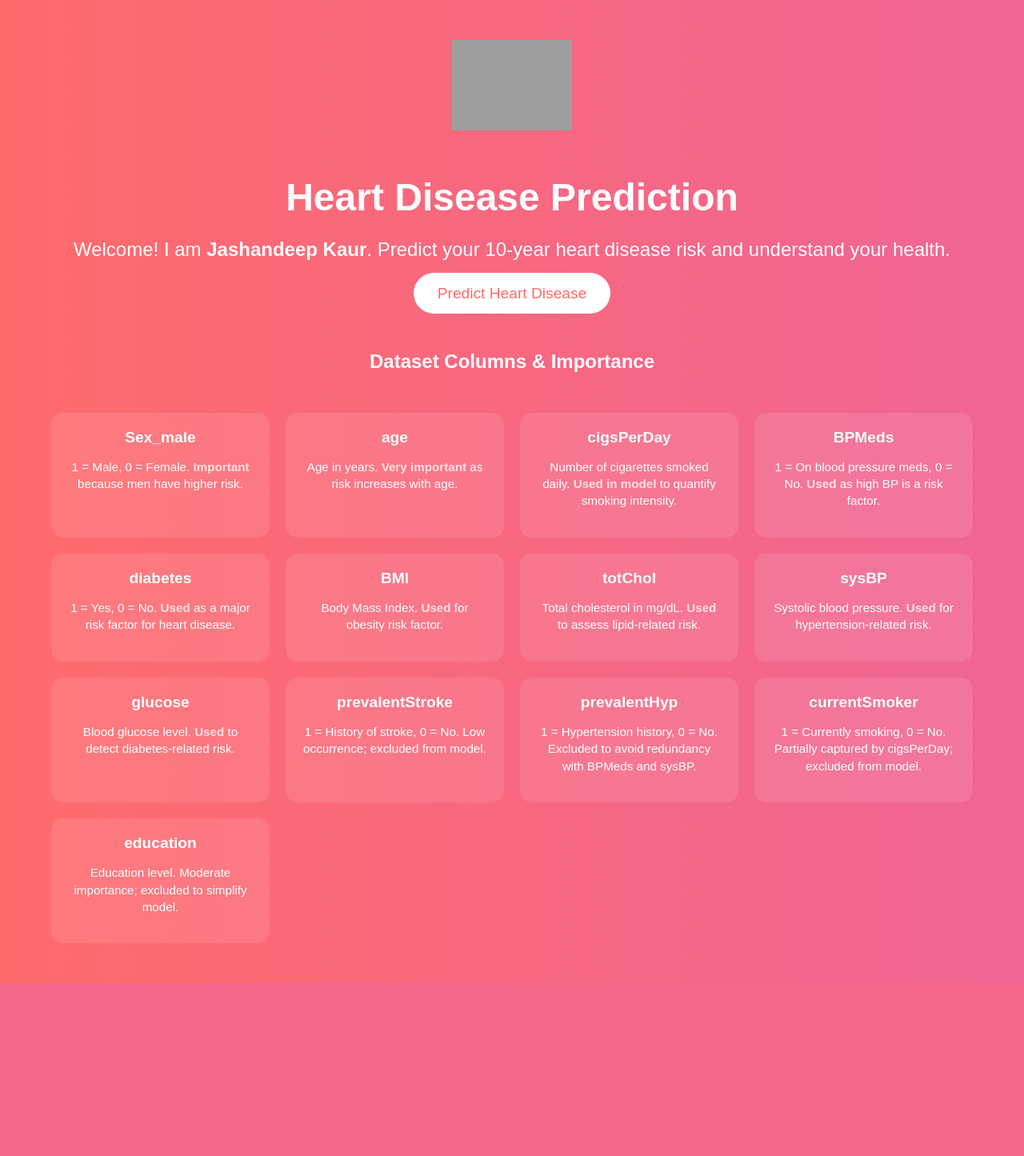
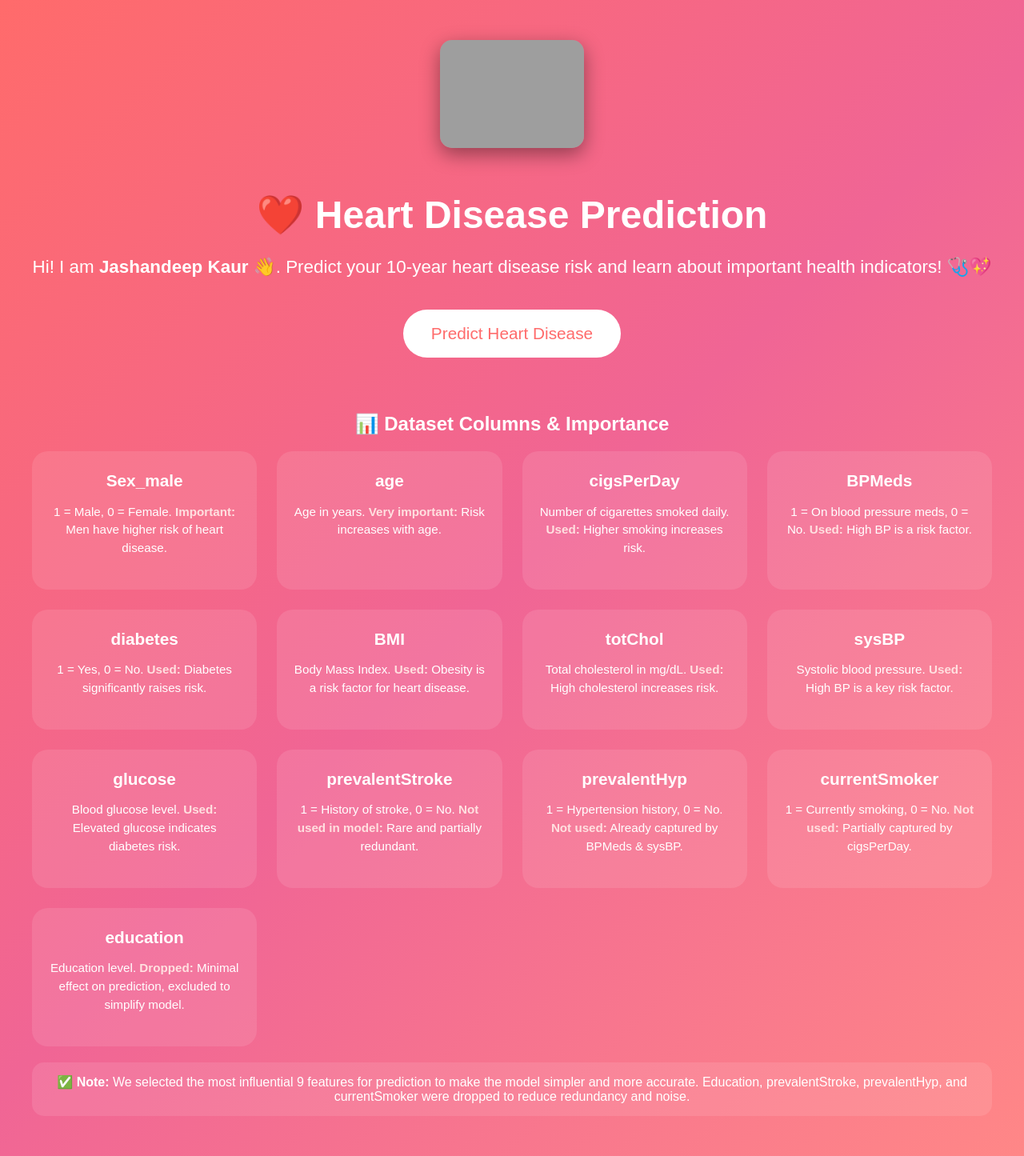
Before and after one commit to jashandeep032kaur-dot/heart-disease-prediction, a Flask app: page / in a window 1280 px wide. Shown: the whole page at 80% size. Before the commit the page ends 1229 px from the top, so only its background shows below. Run offline with Flask 3, Linux system fonts and the light colour scheme; parts of the project's set-up code (start-up, migrations or seed data) failed here and were passed over; grey boxes are pictures that could not be loaded.

Commit message:
Update templates/index.html

```diff
--- a/templates/index.html
+++ b/templates/index.html
@@ -5,30 +5,45 @@
     <title>Heart Disease Prediction</title>
     <style>
         body {
-            font-family: Arial, Helvetica, sans-serif;
-            background: linear-gradient(to right, #ff6b6b, #f06595);
+            font-family: 'Arial', sans-serif;
+            background: linear-gradient(135deg, #ff6b6b, #f06595, #ff8787);
             color: #fff;
             margin: 0;
             padding: 0;
+        }
+
+        .container {
+            max-width: 1200px;
+            margin: 0 auto;
+            padding: 50px 20px;
             text-align: center;
         }
-        .container {
-            width: 90%;
-            max-width: 1200px;
-            margin: auto;
-            padding: 50px 0;
-        }
+
         h1 {
             font-size: 3em;
             margin-bottom: 10px;
         }
+
         p.intro {
-            font-size: 1.5em;
-            margin-bottom: 30px;
+            font-size: 1.4em;
+            margin-bottom: 40px;
         }
+
+        .heart-img {
+            width: 180px;
+            margin-bottom: 20px;
+            border-radius: 15px;
+            box-shadow: 0 8px 25px rgba(0,0,0,0.4);
+            transition: transform 0.3s ease;
+        }
+
+        .heart-img:hover {
+            transform: scale(1.05);
+        }
+
         .btn {
-            padding: 15px 30px;
-            font-size: 1.2em;
+            padding: 18px 35px;
+            font-size: 1.3em;
             color: #ff6b6b;
             background-color: #fff;
             border: none;
@@ -36,112 +51,136 @@
             cursor: pointer;
             transition: all 0.3s ease;
             text-decoration: none;
+            display: inline-block;
+            margin-bottom: 50px;
         }
+
         .btn:hover {
             background-color: #ffe0e0;
             transform: scale(1.1);
         }
-        .heart-img {
-            width: 150px;
-            margin-bottom: 20px;
-        }
+
         .cards {
             display: grid;
             grid-template-columns: repeat(auto-fit, minmax(250px, 1fr));
-            gap: 20px;
-            margin-top: 50px;
+            gap: 25px;
         }
+
         .card {
             background: rgba(255,255,255,0.1);
-            padding: 20px;
-            border-radius: 15px;
+            padding: 25px 20px;
+            border-radius: 20px;
             transition: all 0.3s ease;
             cursor: pointer;
         }
+
         .card:hover {
             background: rgba(255,255,255,0.3);
-            transform: translateY(-5px);
+            transform: translateY(-8px) scale(1.02);
+            box-shadow: 0 10px 30px rgba(0,0,0,0.4);
         }
+
         .card h3 {
             margin-top: 0;
-            margin-bottom: 10px;
-            font-size: 1.2em;
+            margin-bottom: 12px;
+            font-size: 1.3em;
             color: #fff;
         }
+
         .card p {
             font-size: 0.95em;
-            line-height: 1.4em;
+            line-height: 1.5em;
         }
+
         .important {
             color: #ffe0e0;
             font-weight: bold;
+        }
+
+        .note {
+            margin-top: 20px;
+            font-size: 1em;
+            background: rgba(255,255,255,0.1);
+            padding: 15px;
+            border-radius: 15px;
+        }
+
+        @media (max-width: 600px) {
+            .btn {
+                width: 70%;
+            }
         }
     </style>
 </head>
 <body>
     <div class="container">
         <!-- Heart image -->
-        <img src="https://upload.wikimedia.org/wikipedia/commons/thumb/7/7c/Human_heart_anterior_view.svg/512px-Human_heart_anterior_view.svg.png" alt="Heart" class="heart-img">
+        <img src="https://upload.wikimedia.org/wikipedia/commons/thumb/7/7c/Human_heart_anterior_view.svg/512px-Human_heart_anterior_view.svg.png" alt="Heart Image" class="heart-img">
 
-        <h1>Heart Disease Prediction</h1>
-        <p class="intro">Welcome! I am <strong>Jashandeep Kaur</strong>. Predict your 10-year heart disease risk and understand your health.</p>
+        <h1>❤️ Heart Disease Prediction</h1>
+        <p class="intro">Hi! I am <strong>Jashandeep Kaur</strong> 👋. Predict your 10-year heart disease risk and learn about important health indicators! 🩺💖</p>
 
+        <!-- Button to go to prediction form -->
         <a href="/predict" class="btn">Predict Heart Disease</a>
 
-        <h2 style="margin-top:60px;">Dataset Columns & Importance</h2>
+        <h2>📊 Dataset Columns & Importance</h2>
         <div class="cards">
             <div class="card">
                 <h3>Sex_male</h3>
-                <p>1 = Male, 0 = Female. <span class="important">Important</span> because men have higher risk.</p>
+                <p>1 = Male, 0 = Female. <span class="important">Important:</span> Men have higher risk of heart disease.</p>
             </div>
             <div class="card">
                 <h3>age</h3>
-                <p>Age in years. <span class="important">Very important</span> as risk increases with age.</p>
+                <p>Age in years. <span class="important">Very important:</span> Risk increases with age.</p>
             </div>
             <div class="card">
                 <h3>cigsPerDay</h3>
-                <p>Number of cigarettes smoked daily. <span class="important">Used in model</span> to quantify smoking intensity.</p>
+                <p>Number of cigarettes smoked daily. <span class="important">Used:</span> Higher smoking increases risk.</p>
             </div>
             <div class="card">
                 <h3>BPMeds</h3>
-                <p>1 = On blood pressure meds, 0 = No. <span class="important">Used</span> as high BP is a risk factor.</p>
+                <p>1 = On blood pressure meds, 0 = No. <span class="important">Used:</span> High BP is a risk factor.</p>
             </div>
             <div class="card">
                 <h3>diabetes</h3>
-                <p>1 = Yes, 0 = No. <span class="important">Used</span> as a major risk factor for heart disease.</p>
+                <p>1 = Yes, 0 = No. <span class="important">Used:</span> Diabetes significantly raises risk.</p>
             </div>
             <div class="card">
                 <h3>BMI</h3>
-                <p>Body Mass Index. <span class="important">Used</span> for obesity risk factor.</p>
+                <p>Body Mass Index. <span class="important">Used:</span> Obesity is a risk factor for heart disease.</p>
             </div>
             <div class="card">
                 <h3>totChol</h3>
-                <p>Total cholesterol in mg/dL. <span class="important">Used</span> to assess lipid-related risk.</p>
+                <p>Total cholesterol in mg/dL. <span class="important">Used:</span> High cholesterol increases risk.</p>
             </div>
             <div class="card">
                 <h3>sysBP</h3>
-                <p>Systolic blood pressure. <span class="important">Used</span> for hypertension-related risk.</p>
+                <p>Systolic blood pressure. <span class="important">Used:</span> High BP is a key risk factor.</p>
             </div>
             <div class="card">
                 <h3>glucose</h3>
-                <p>Blood glucose level. <span class="important">Used</span> to detect diabetes-related risk.</p>
+                <p>Blood glucose level. <span class="important">Used:</span> Elevated glucose indicates diabetes risk.</p>
             </div>
             <div class="card">
                 <h3>prevalentStroke</h3>
-                <p>1 = History of stroke, 0 = No. Low occurrence; excluded from model.</p>
+                <p>1 = History of stroke, 0 = No. <span class="important">Not used in model:</span> Rare and partially redundant.</p>
             </div>
             <div class="card">
                 <h3>prevalentHyp</h3>
-                <p>1 = Hypertension history, 0 = No. Excluded to avoid redundancy with BPMeds and sysBP.</p>
+                <p>1 = Hypertension history, 0 = No. <span class="important">Not used:</span> Already captured by BPMeds & sysBP.</p>
             </div>
             <div class="card">
                 <h3>currentSmoker</h3>
-                <p>1 = Currently smoking, 0 = No. Partially captured by cigsPerDay; excluded from model.</p>
+                <p>1 = Currently smoking, 0 = No. <span class="important">Not used:</span> Partially captured by cigsPerDay.</p>
             </div>
             <div class="card">
                 <h3>education</h3>
-                <p>Education level. Moderate importance; excluded to simplify model.</p>
+                <p>Education level. <span class="important">Dropped:</span> Minimal effect on prediction, excluded to simplify model.</p>
             </div>
+        </div>
+
+        <div class="note">
+            ✅ <strong>Note:</strong> We selected the most influential 9 features for prediction to make the model simpler and more accurate. Education, prevalentStroke, prevalentHyp, and currentSmoker were dropped to reduce redundancy and noise.
         </div>
     </div>
 </body>
```
